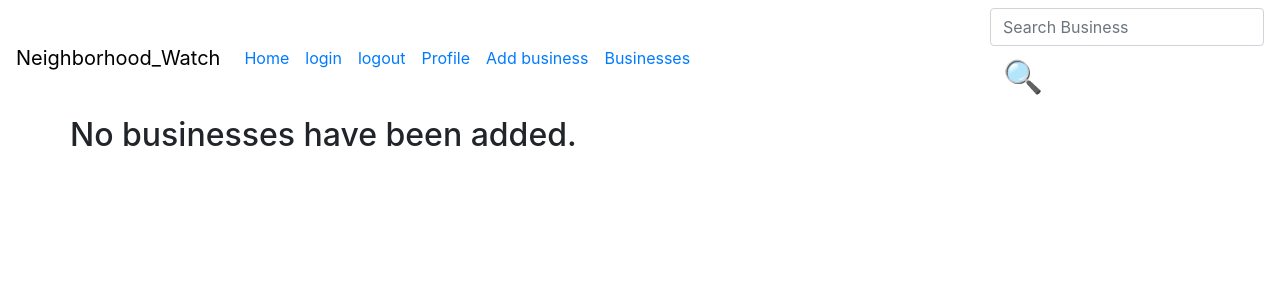
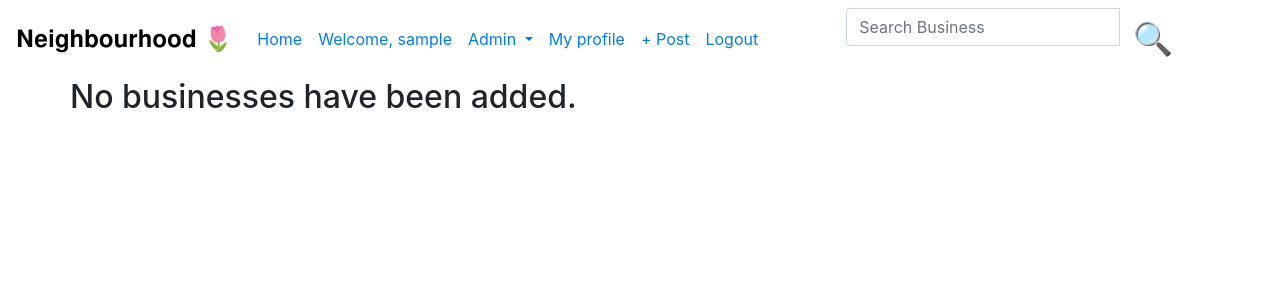
Before and after one commit to FrancisFlow/django-neighbourhood-watch, a Django app: page /businesses/ in a window 1280 px wide. Shown: the top 300 px of the page. Run offline with Django 4.2, Linux system fonts and the light colour scheme; the visitor is signed in with stand-in values (Sample User, id 1); data that the repository does not hold is empty; some libraries are stand-ins or nearby versions.

Commit message:
Styled the navbar and created functionality routes

```diff
--- a/Core/settings.py
+++ b/Core/settings.py
@@ -58,8 +58,6 @@ BASE_DIR = os.path.dirname(os.path.dirname(os.path.abspath(__file__)))
 # SECURITY WARNING: keep the secret key used in production secret!
 
 # SECURITY WARNING: don't run with debug turned on in production!
-DEBUG = True
-
 ALLOWED_HOSTS = []
 
 
--- a/neighbourhood/templates/create_post.html
+++ b/neighbourhood/templates/create_post.html
@@ -1,5 +1,5 @@
 {% extends 'base.html' %}
-
+{% load bootstrap4%}
 {% block content %}
 
 
--- a/neighbourhood/templates/navbar.html
+++ b/neighbourhood/templates/navbar.html
@@ -1,38 +1,71 @@
+<style>
+    li{
+        padding:0, 5px;
+    }
+    form{
+        padding-left: 5rem;
+    }
 
+</style>
 
 
 <nav class="navbar navbar-expand-lg" style=" color:black;">
-    <a class="navbar-brand" href="/" style=" color:black;">Neighborhood_Watch</a>
+    <a class="navbar-brand" href="/" style=" color:black; font-size:1.5rem;"> 𝐍𝐞𝐢𝐠𝐡𝐛𝐨𝐮𝐫𝐡𝐨𝐨𝐝 🌷 </a>
     <button class="navbar-toggler" type="button" data-toggle="collapse" data-target="#navbarSupportedContent"
         aria-controls="navbarSupportedContent" aria-expanded="false" aria-label="Toggle navigation">
         <span class="navbar-toggler-icon"></span>
     </button>
 
-    <div class="collapse navbar-collapse" style=" color: white;" navbarSupportedContent">
-        <ul class="navbar-nav mr-auto" style=" color: white;">
+    <div class="collapse navbar-collapse" navbarSupportedContent">
+        <ul class="navbar-nav">
             <li class="nav-item" >
                <a class="nav-link"  href="/"> Home </a>
             </li>
 
+                {% if user.is_authenticated %}
+
         <li class="nav-item" >
-                <a class="nav-link" href="">login</a>
+            <a class="nav-link" href="#"> Welcome, {{user.username}} </a>
+        </li>
+        <li class="nav-item dropdown">
+            <a class="nav-link dropdown-toggle" href="#" id="navbarDropdown" role="button" data-toggle="dropdown" aria-haspopup="true" aria-expanded="false">
+            Admin
+            </a>
+            <div class="dropdown-menu" aria-labelledby="navbarDropdown">
+                <a class="dropdown-item" href="/create_business"> Add business </a>
+                <a class="dropdown-item" href="/create_neighbourhood/"> Create a Neighbourhood</a>
+
+
+                <div class="dropdown-divider"></div>
+             </div>
+
+
         </li>
         <li class="nav-item" >
-                <a class="nav-link" href="">logout</a>
+            <a  class="nav-link" href="/profile">My profile</a>
+
         </li>
-            <li class="nav-item" >
-                <a class="nav-link" href="/profile/">Profile</a>
+        <li class="nav-item">
+            <a   class="nav-link" href="/create_post/"> + Post</a>
+
         </li>
-            <li class="nav-item" >
-                <a class="nav-link" href=""> Add business </a>
+
+        <li class="nav-item">
+            <a class="nav-link" href="/logout">Logout</a>
         </li>
-            <li class="nav-item" >
-                <a href="businesses/" class="nav-link"> Businesses </a>
+
+        {% else %}
+
+        <li class="nav-item">
+            <a class="nav-link" href="/login">Login</a>
         </li>
+        {% endif %}
+
+
         </ul>
         <div class="">
             <div class="forms">
-                <form class="me-auto search-form" target="_self" action="{% url 'search' %} >
+                <form class="me-auto search-form" target="_self" action="{% url 'search' %}">
                     <div class="input-group">
                         <input type="text" class="form-control" placeholder="Search Business"
                         name="search_term">
--- a/neighbourhood/views.py
+++ b/neighbourhood/views.py
@@ -58,14 +58,13 @@ def logout_request(request):
 
 #profile functions
 
-@login_required()
+@login_required(login_url='/login/')
 def profile(request):
     current_user = request.user
     profile = Profile.objects.filter(user_id=current_user.id).first()
     return render(request, "profile.html", {"profile": profile, })
 
-
-
+@login_required(login_url='/login/')
 def update_profile(request, id):
     user = User.objects.get(id=id)
     profile = Profile.objects.get(user_id=user)
```
Lines whose indentation alone changed are shown as unchanged.
